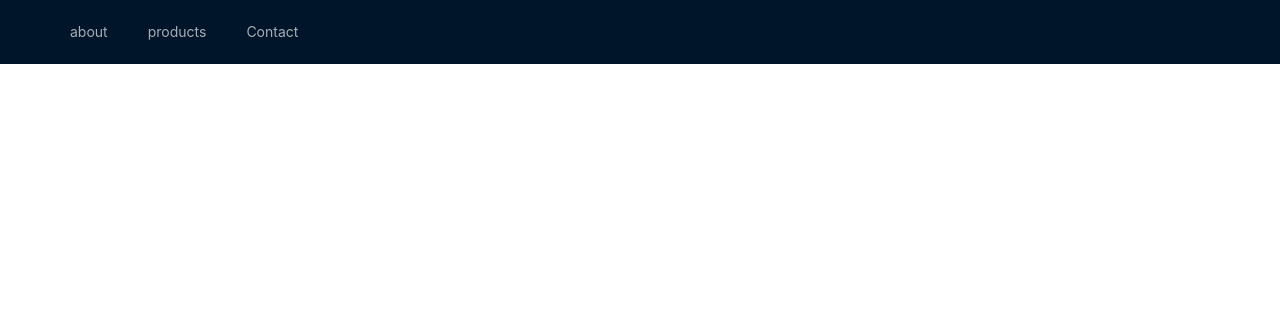
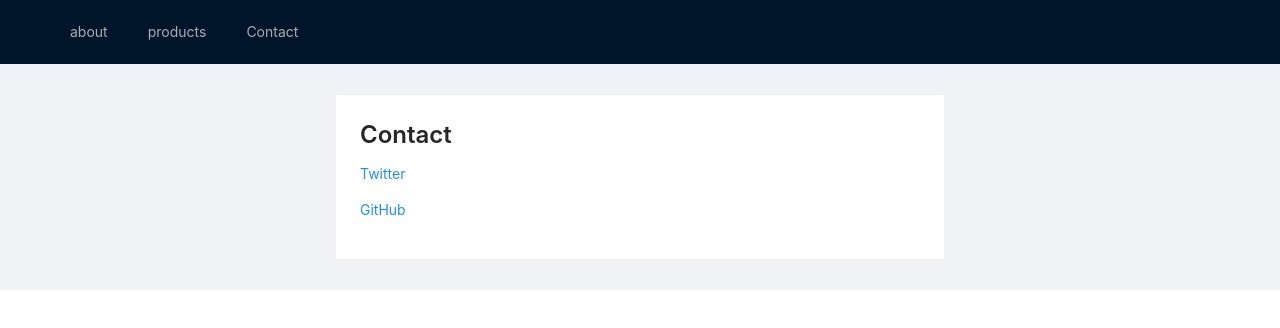
Before and after one commit to youthke/mypage, a React (Create React App) app: page /mypage/contact in a window 1280 px wide. Shown: the top 328 px of the page. Built offline with nearby package versions, Linux system fonts and the light colour scheme.

Commit message:
add: contact

```diff
--- a/src/App.js
+++ b/src/App.js
@@ -6,6 +6,7 @@ import {Layout} from "antd";
 import {About} from "./component/About";
 import "./index.css"
 import {Violet} from "./component/products/Violet";
+import {Contact} from "./component/Contact";
 
 
 function App() {
@@ -15,6 +16,7 @@ function App() {
           <Router>
               <Switch>
                   <Route path={"/mypage"} component={About} exact/>
+                  <Route path={"/mypage/contact"} component={Contact} exact/>
                   <Route path={"/mypage/products/violet"} component={Violet}/>
               </Switch>
           </Router>
--- /dev/null
+++ b/src/component/Contact.js
@@ -0,0 +1,23 @@
+import {Card, Col, Layout, Row, Typography} from "antd";
+import React from "react";
+
+export const Contact = () => {
+    const {Title} = Typography;
+    return(
+        <Layout>
+            <Layout.Content>
+                <div style={{margin: "30px"}}>
+                    <Row type={"flex"} justify={"center"}>
+                       <Col span={12}>
+                           <Card>
+                               <Title level={3}>Contact</Title>
+                               <p><a href={"https://twitter.com/EkerqY3"}>Twitter</a></p>
+                               <p><a href={"https://github.com/youthke"}>GitHub</a></p>
+                           </Card>
+                       </Col>
+                    </Row>
+                </div>
+            </Layout.Content>
+        </Layout>
+    )
+};
--- a/src/component/Header.js
+++ b/src/component/Header.js
@@ -25,7 +25,7 @@ export const Header = () =>{
                     </Menu.Item>
                 </SubMenu>
                 <Menu.Item>
-                    <a>Contact</a>
+                    <a href={"/mypage/contact"}>Contact</a>
                 </Menu.Item>
             </Menu>
         </Header>
```
